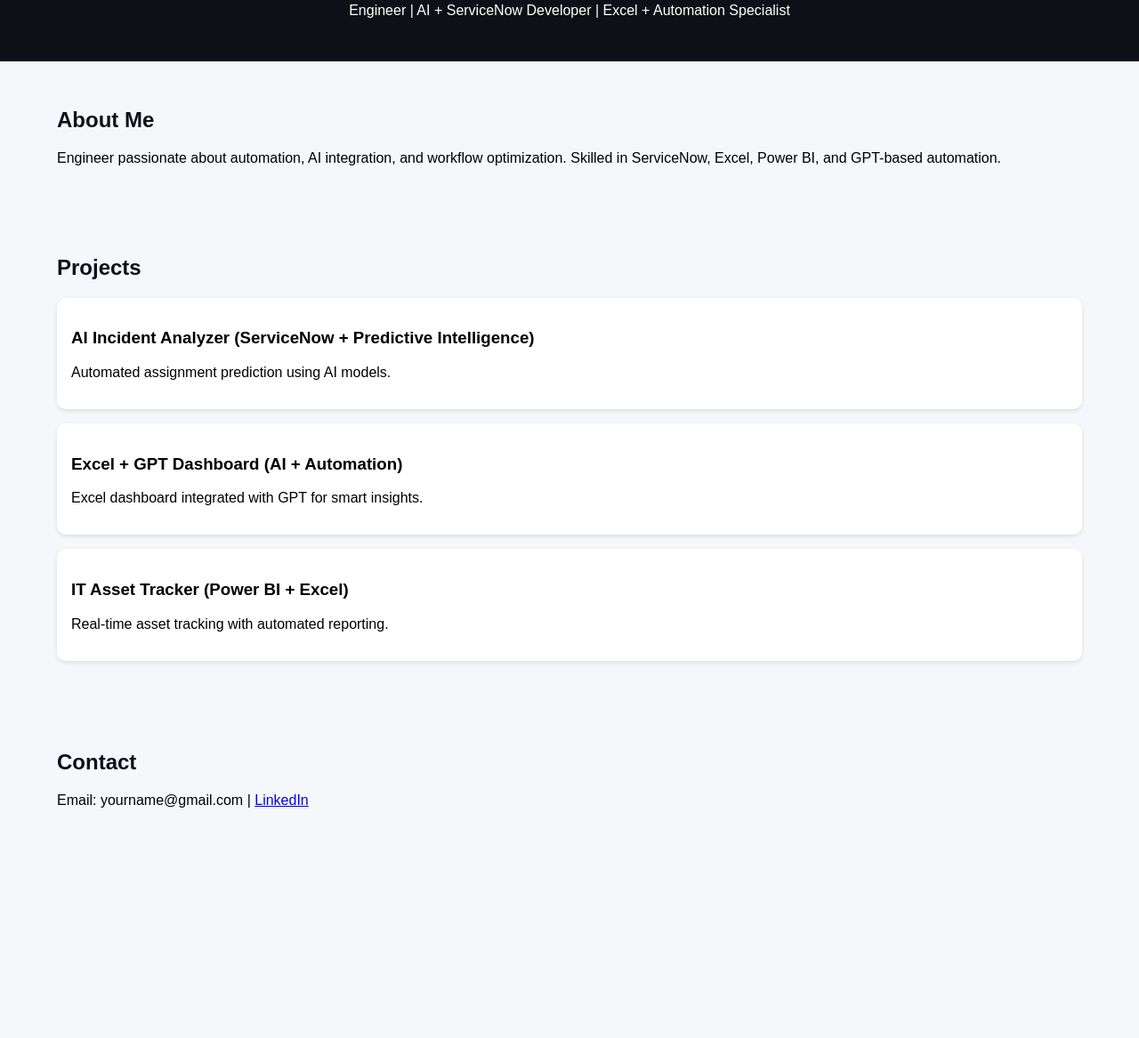
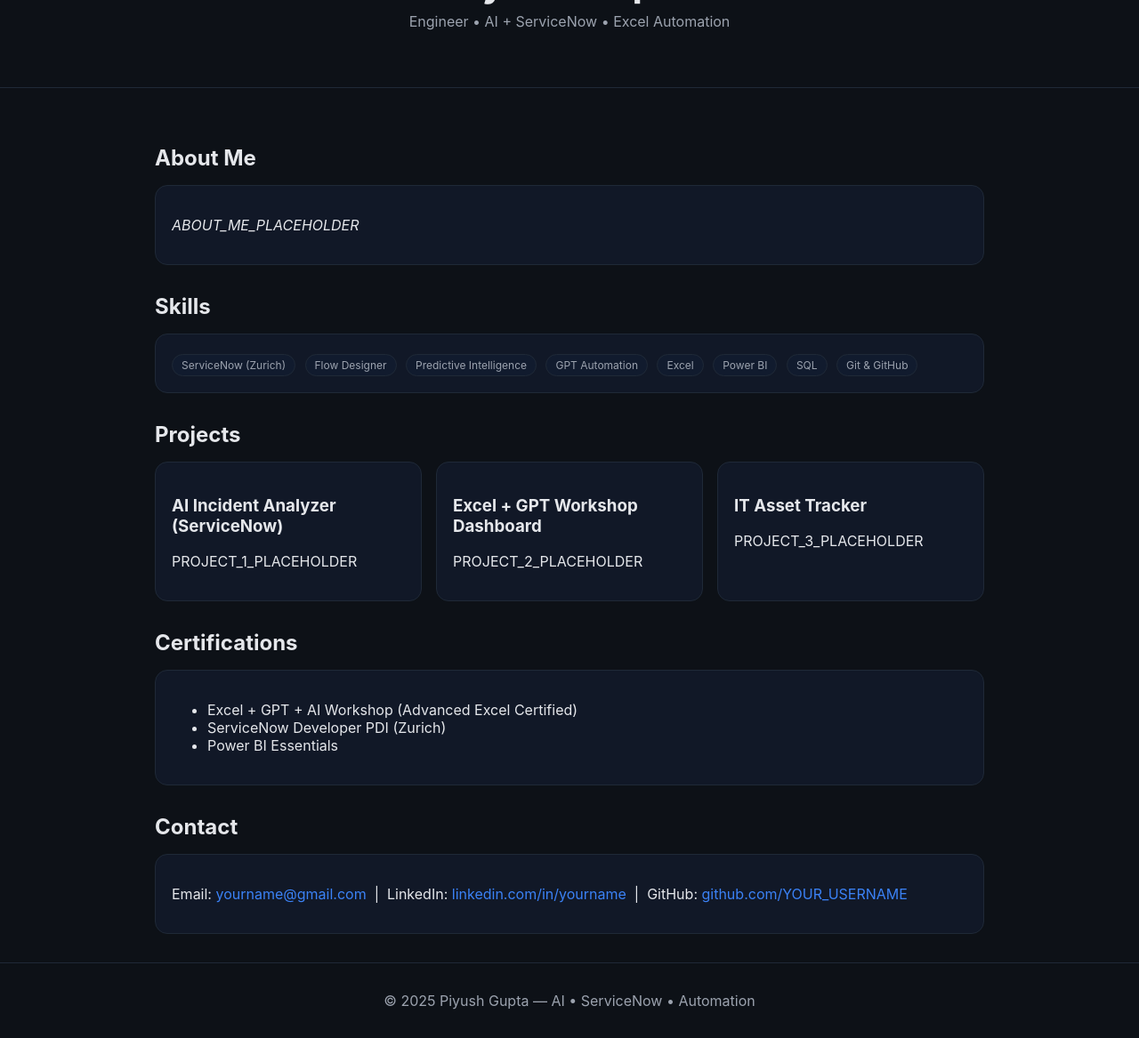
Before and after one commit to piyushintelliops/DevOps-Intelligence-Hub, a plain HTML site: page index.html in a window 1280 px wide. Shown: the part 109-1276 px from the top of the page at 89% size. Before the commit the page ends 1066 px from the top, so only its background shows below. Drawn offline with Linux system fonts and the light colour scheme.

Commit message:
Update index.html

```diff
--- a/index.html
+++ b/index.html
@@ -1,47 +1,96 @@
 <!DOCTYPE html>
 <html lang="en">
 <head>
-  <meta charset="UTF-8" />
-  <meta name="viewport" content="width=device-width, initial-scale=1.0" />
+  <meta charset="utf-8" />
+  <meta name="viewport" content="width=device-width,initial-scale=1" />
   <title>Piyush Gupta | AI + ServiceNow Engineer</title>
+  <meta name="description" content="AI + ServiceNow + Excel automation portfolio of Piyush Gupta." />
   <style>
-    body {font-family: Arial, sans-serif; margin:0; padding:0; background:#f5f7fa;}
-    header {background:#0d1117; color:#fff; padding:2rem; text-align:center;}
-    section {padding:2rem 4rem;}
-    h2 {color:#0d1117;}
-    .card {background:#fff; padding:1rem; margin:1rem 0; border-radius:10px; box-shadow:0 2px 5px rgba(0,0,0,0.1);}
+    :root { --bg:#0d1117; --card:#111827; --text:#e5e7eb; --muted:#9ca3af; --accent:#3b82f6; }
+    *{box-sizing:border-box} body{margin:0;font-family:Inter,Arial,sans-serif;background:var(--bg);color:var(--text);}
+    header{padding:64px 24px;text-align:center;border-bottom:1px solid #1f2937}
+    header h1{margin:0;font-size:42px} header p{margin:8px 0 0;color:var(--muted)}
+    main{max-width:980px;margin:0 auto;padding:32px 24px}
+    h2{margin:32px 0 16px;font-size:24px}
+    .grid{display:grid;gap:16px;grid-template-columns:repeat(auto-fit,minmax(260px,1fr))}
+    .card{background:var(--card);padding:18px;border:1px solid #1f2937;border-radius:14px}
+    .pill{display:inline-block;background:#111b2e;border:1px solid #1f2937;color:var(--muted);padding:4px 10px;border-radius:999px;margin:4px 6px 0 0;font-size:12px}
+    a{color:var(--accent);text-decoration:none}
+    footer{padding:32px 24px;text-align:center;color:var(--muted);border-top:1px solid #1f2937}
+    .kpis{display:flex;gap:12px;flex-wrap:wrap}
+    .kpi{flex:1;min-width:180px;background:#0f172a;border:1px solid #1f2937;border-radius:12px;padding:16px}
   </style>
 </head>
 <body>
   <header>
     <h1>Piyush Gupta</h1>
-    <p>Engineer | AI + ServiceNow Developer | Excel + Automation Specialist</p>
+    <p>Engineer • AI + ServiceNow • Excel Automation</p>
   </header>
 
-  <section>
-    <h2>About Me</h2>
-    <p>Engineer passionate about automation, AI integration, and workflow optimization. Skilled in ServiceNow, Excel, Power BI, and GPT-based automation.</p>
-  </section>
+  <main>
+    <section id="about">
+      <h2>About Me</h2>
+      <div class="card">
+        <!-- Paste Prompt A output below -->
+        <p><em>ABOUT_ME_PLACEHOLDER</em></p>
+      </div>
+    </section>
 
-  <section>
-    <h2>Projects</h2>
-    <div class="card">
-      <h3>AI Incident Analyzer (ServiceNow + Predictive Intelligence)</h3>
-      <p>Automated assignment prediction using AI models.</p>
-    </div>
-    <div class="card">
-      <h3>Excel + GPT Dashboard (AI + Automation)</h3>
-      <p>Excel dashboard integrated with GPT for smart insights.</p>
-    </div>
-    <div class="card">
-      <h3>IT Asset Tracker (Power BI + Excel)</h3>
-      <p>Real-time asset tracking with automated reporting.</p>
-    </div>
-  </section>
+    <section id="skills">
+      <h2>Skills</h2>
+      <div class="card">
+        <span class="pill">ServiceNow (Zurich)</span>
+        <span class="pill">Flow Designer</span>
+        <span class="pill">Predictive Intelligence</span>
+        <span class="pill">GPT Automation</span>
+        <span class="pill">Excel</span>
+        <span class="pill">Power BI</span>
+        <span class="pill">SQL</span>
+        <span class="pill">Git & GitHub</span>
+      </div>
+    </section>
 
-  <section>
-    <h2>Contact</h2>
-    <p>Email: yourname@gmail.com | <a href="https://linkedin.com/in/yourname">LinkedIn</a></p>
-  </section>
+    <section id="projects">
+      <h2>Projects</h2>
+      <div class="grid">
+        <div class="card">
+          <h3>AI Incident Analyzer (ServiceNow)</h3>
+          <!-- Paste one project blurb from Prompt B -->
+          <p>PROJECT_1_PLACEHOLDER</p>
+        </div>
+        <div class="card">
+          <h3>Excel + GPT Workshop Dashboard</h3>
+          <p>PROJECT_2_PLACEHOLDER</p>
+        </div>
+        <div class="card">
+          <h3>IT Asset Tracker</h3>
+          <p>PROJECT_3_PLACEHOLDER</p>
+        </div>
+      </div>
+    </section>
+
+    <section id="certs">
+      <h2>Certifications</h2>
+      <div class="card">
+        <ul>
+          <li>Excel + GPT + AI Workshop (Advanced Excel Certified)</li>
+          <li>ServiceNow Developer PDI (Zurich)</li>
+          <li>Power BI Essentials</li>
+        </ul>
+      </div>
+    </section>
+
+    <section id="contact">
+      <h2>Contact</h2>
+      <div class="card">
+        <p>Email: <a href="mailto:yourname@gmail.com">yourname@gmail.com</a> &nbsp;|&nbsp;
+           LinkedIn: <a href="https://linkedin.com/in/yourname">linkedin.com/in/yourname</a> &nbsp;|&nbsp;
+           GitHub: <a href="https://github.com/YOUR_USERNAME">github.com/YOUR_USERNAME</a></p>
+      </div>
+    </section>
+  </main>
+
+  <footer>© <span id="y"></span> Piyush Gupta — AI • ServiceNow • Automation</footer>
+  <script>document.getElementById('y').textContent = new Date().getFullYear();</script>
 </body>
 </html>
```
